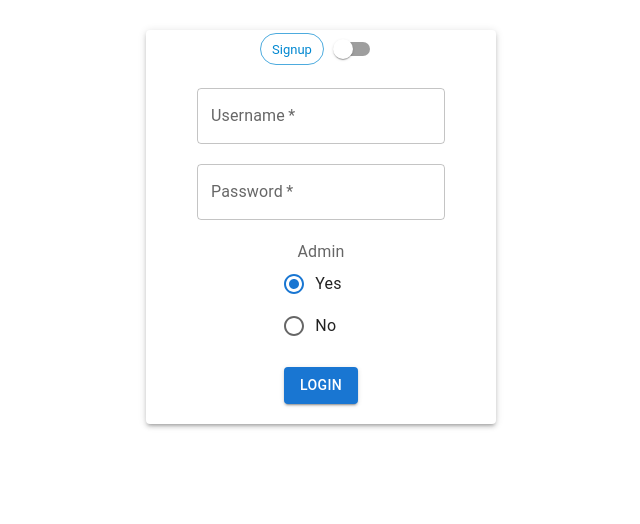
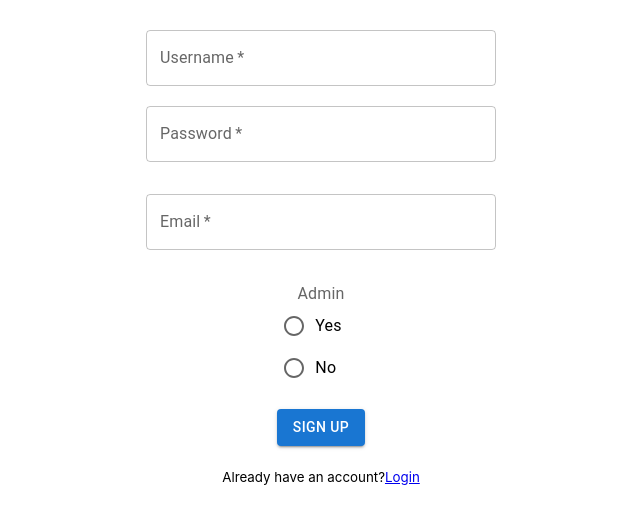
Before and after one commit to kgomathi2910/TaskManagementSystem, a React (Create React App) app in the folder frontend/: page / in a window 1280 px wide. Shown: the top 524 px of the page, without its empty margins (319-959 px from the left). Built offline with nearby package versions, Linux system fonts and the light colour scheme.

Commit message:
(2) Changes made to UI for login and signup (included form and router)

```diff
--- a/frontend/package.json
+++ b/frontend/package.json
@@ -12,6 +12,7 @@
     "@testing-library/user-event": "^13.5.0",
     "react": "^18.2.0",
     "react-dom": "^18.2.0",
+    "react-router-dom": "^6.16.0",
     "react-scripts": "5.0.1",
     "web-vitals": "^2.1.4"
   },
--- a/frontend/src/App.js
+++ b/frontend/src/App.js
@@ -1,11 +1,18 @@
 import './App.css';
-import Login from './components/Login';
+import LoginForm from './components/LoginForm';
+import { Route, Routes } from "react-router-dom";
+import SignupForm from './components/SignupForm';
 
 function App() {
   return (
-    <div className="App">
-      <Login />
-    </div>
+    <>
+      <div className="App">
+        <Routes>
+          <Route path="/" element={<SignupForm />} />
+          <Route path="/login" element={<LoginForm />} />
+        </Routes>
+      </div>
+    </>
   );
 }
 
--- a/frontend/src/components/Login.jsx
+++ /dev/null
@@ -1,32 +0,0 @@
-import { useState } from "react";
-import LoginForm from './LoginForm';
-import SignupForm from './SignupForm';
-
-import Paper from "@mui/material/Paper";
-import Chip from "@mui/material/Chip";
-import Switch from "@mui/material/Switch";
-
-function Login() {
-    const [clicked, setClicked] = useState(true);
-
-    const handleChange = (event) => {
-        setClicked(event.target.checked);
-    };
-
-    return (
-            <Paper elevation={3}>
-                {clicked ? (
-                <Chip label="Signup" variant="outlined" color="info" /> ):(
-                <Chip label="Login" variant="outlined" color="info" />)}
-                <Switch
-                    clicked={clicked}
-                    onChange={handleChange}
-                    inputProps={{ "aria-label": "controlled" }}
-                />
-                <br/> <br/>
-                {clicked ? <LoginForm /> : <SignupForm />}
-            </Paper>
-        );
-}
-
-export default Login;
--- a/frontend/src/components/LoginForm.js
+++ b/frontend/src/components/LoginForm.js
@@ -7,35 +7,65 @@ import RadioGroup from '@mui/material/RadioGroup';
 import FormControlLabel from '@mui/material/FormControlLabel';
 import FormControl from '@mui/material/FormControl';
 import FormLabel from '@mui/material/FormLabel';
+import { Link } from "react-router-dom"
 
 function LoginForm() {
-    const [value, setValue] = useState('yes');
+    const [username, setUserName] = useState('')
+    const [passwd, setPasswd] = useState('')
+    const [email, setEmail] = useState('')
+    const [isAdmin, setAdmin] = useState('false')
 
-    const handleChange = (event) => {
-        setValue(event.target.value);
-    };
+    function handleSubmit(event) {
+        event.preventDefault();
+        console.log(username, passwd, email, isAdmin)
+    }
+
     return (
-        <div>
+        <>
+        <form onSubmit={handleSubmit}>
             <TextField
+                type="text"
+                variant='outlined'
+                color='primary'
+                label="Username"
+                onChange={e => setUserName(e.target.value)}
+                value={username}
+                fullWidth
                 required
-                id="outlined-required"
-                label="Username"
             />
             <br /><br />
             <TextField
+                type="password"
+                variant='outlined'
+                color='primary'
+                label="Password"
+                onChange={e => setPasswd(e.target.value)}
+                value={passwd}
                 required
-                id="outlined-required"
-                label="Password"
+                fullWidth
+                sx={{mb: 4}}
             />
-            <br /><br />
+            <br />
+            <TextField
+                type="email"
+                variant='outlined'
+                color='primary'
+                label="Email"
+                onChange={e => setEmail(e.target.value)}
+                value={email}
+                fullWidth
+                required
+                sx={{mb: 4}}
+            />
+            <br />
             <div>
                 <FormControl>
                     <FormLabel id="demo-controlled-radio-buttons-group">Admin</FormLabel>
                     <RadioGroup
                         aria-labelledby="demo-controlled-radio-buttons-group"
                         name="controlled-radio-buttons-group"
-                        value={value}
-                        onChange={handleChange}
+                        value={isAdmin}
+                        onChange={e => setAdmin(e.target.value)}
                     >
                         <FormControlLabel value="yes" control={<Radio />} label="Yes" />
                         <FormControlLabel value="no" control={<Radio />} label="No" />
@@ -43,9 +73,11 @@ function LoginForm() {
                 </FormControl>
             </div>
             <br />
-            <Button variant="contained">Login</Button>
+            <Button variant="contained" color="primary" type="submit">Login</Button>
             <br /><br />
-        </div>
+        </form>
+        <small>Need to create an account?<Link to="/">Sign up here</Link></small>
+        </>
     )
 }
 
--- a/frontend/src/components/SignupForm.js
+++ b/frontend/src/components/SignupForm.js
@@ -7,42 +7,68 @@ import RadioGroup from '@mui/material/RadioGroup';
 import FormControlLabel from '@mui/material/FormControlLabel';
 import FormControl from '@mui/material/FormControl';
 import FormLabel from '@mui/material/FormLabel';
+import { Link, useNavigate } from "react-router-dom"
 
 function SignupForm() {
-    const [value, setValue] = useState('yes');
+    const [username, setUserName] = useState('')
+    const [passwd, setPasswd] = useState('')
+    const [email, setEmail] = useState('')
+    const [isAdmin, setAdmin] = useState('false')
 
-    const handleChange = (event) => {
-        setValue(event.target.value);
-    };
+    const navigate = useNavigate();
+
+    function handleSubmit(event) {
+        event.preventDefault();
+        console.log(username, passwd, email, isAdmin)
+        navigate("/login")
+    }
 
     return (
-        <div>
+        <>
+        <form onSubmit={handleSubmit} to="login/">
             <TextField
+                type="text"
+                variant='outlined'
+                color='primary'
+                label="Username"
+                onChange={e => setUserName(e.target.value)}
+                value={username}
+                fullWidth
                 required
-                id="outlined-required"
-                label="Username"
             />
             <br /><br />
             <TextField
+                type="password"
+                variant='outlined'
+                color='primary'
+                label="Password"
+                onChange={e => setPasswd(e.target.value)}
+                value={passwd}
                 required
-                id="outlined-required"
-                label="Password"
+                fullWidth
+                sx={{mb: 4}}
             />
-            <br /><br />
+            <br />
             <TextField
+                type="email"
+                variant='outlined'
+                color='primary'
+                label="Email"
+                onChange={e => setEmail(e.target.value)}
+                value={email}
+                fullWidth
                 required
-                id="outlined-required"
-                label="Email"
+                sx={{mb: 4}}
             />
-            <br /><br />
+            <br />
             <div>
                 <FormControl>
                     <FormLabel id="demo-controlled-radio-buttons-group">Admin</FormLabel>
                     <RadioGroup
                         aria-labelledby="demo-controlled-radio-buttons-group"
                         name="controlled-radio-buttons-group"
-                        value={value}
-                        onChange={handleChange}
+                        value={isAdmin}
+                        onChange={e => setAdmin(e.target.value)}
                     >
                         <FormControlLabel value="yes" control={<Radio />} label="Yes" />
                         <FormControlLabel value="no" control={<Radio />} label="No" />
@@ -50,10 +76,11 @@ function SignupForm() {
                 </FormControl>
             </div>
             <br />
-            <Button variant="contained">Sign up</Button>
+            <Button variant="contained" color="primary" type="submit">Sign up</Button>
             <br /><br />
-        </div>
-
+        </form>
+        <small>Already have an account?<Link to="/login">Login</Link></small>
+        </>
     )
 }
 
--- a/frontend/src/index.js
+++ b/frontend/src/index.js
@@ -3,11 +3,14 @@ import ReactDOM from 'react-dom/client';
 import './index.css';
 import App from './App';
 import reportWebVitals from './reportWebVitals';
+import { BrowserRouter } from "react-router-dom";
 
 const root = ReactDOM.createRoot(document.getElementById('root'));
 root.render(
   <React.StrictMode>
-    <App />
+    <BrowserRouter>
+      <App />
+    </BrowserRouter>
   </React.StrictMode>
 );
 
```
Also changed, not shown: 1 other file (tests, documents, lock files or other folders).
